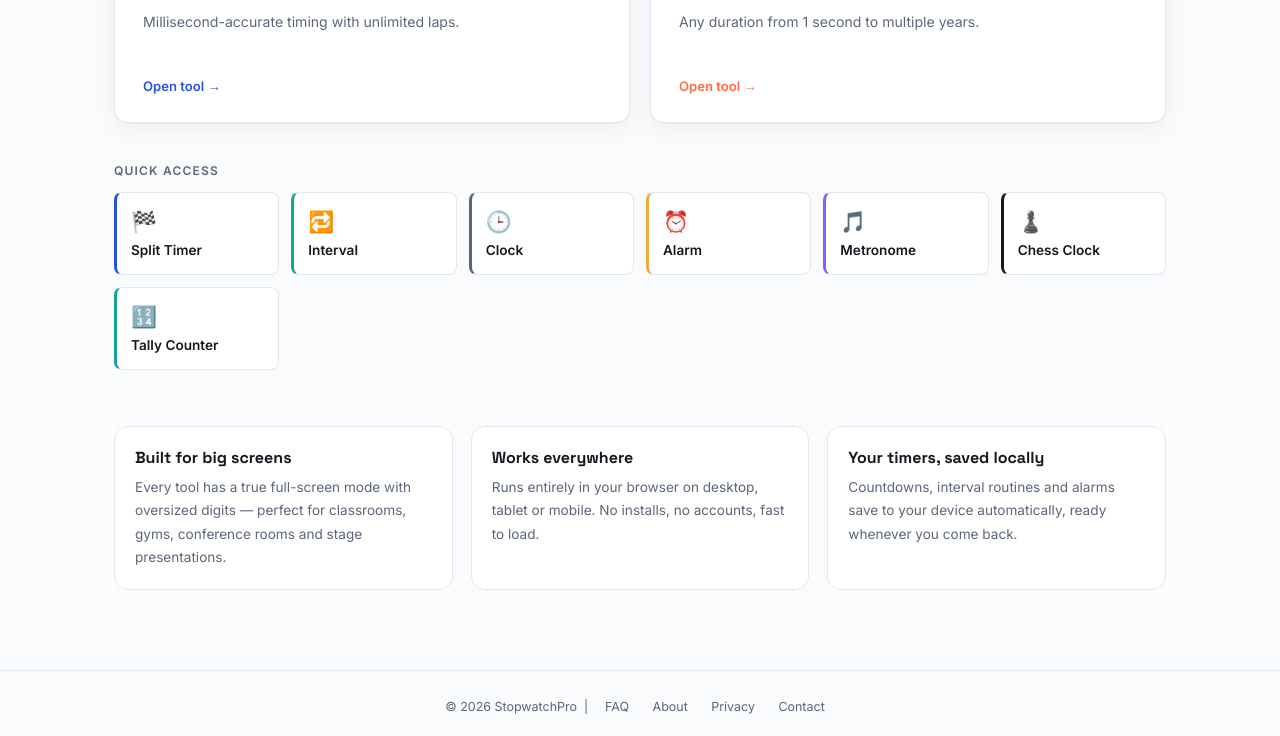
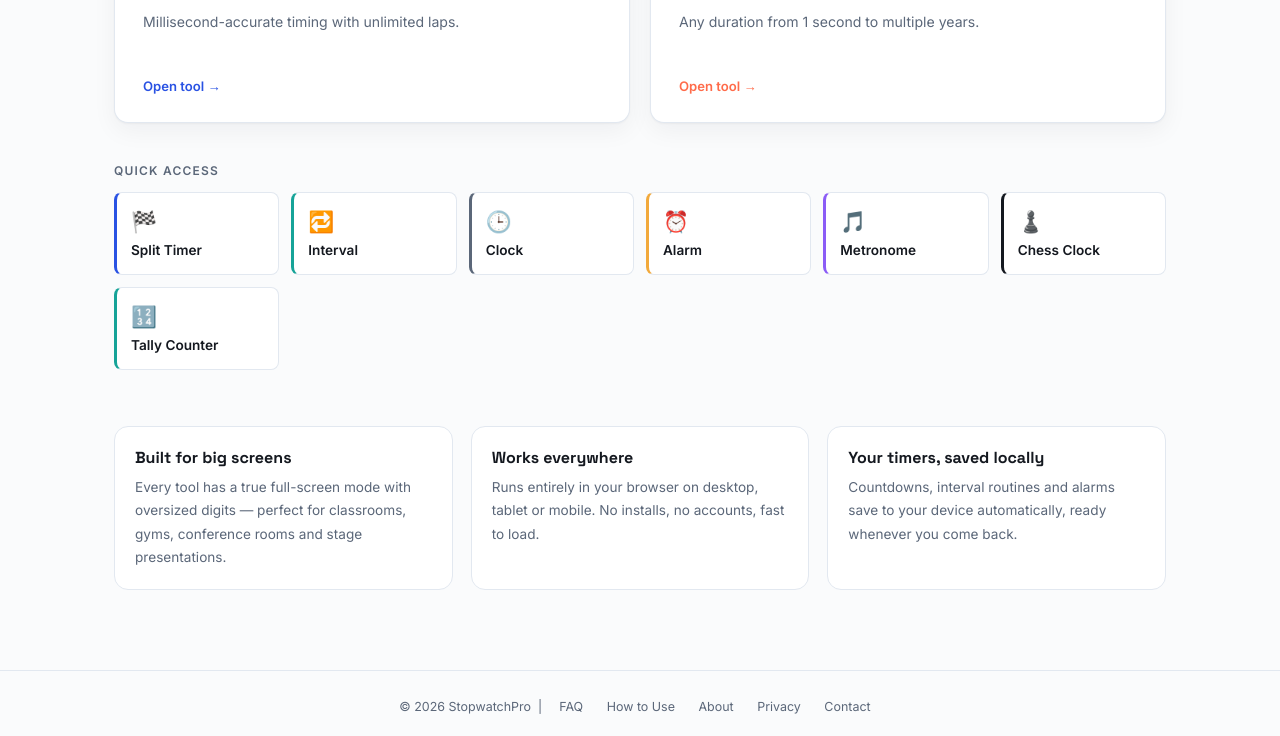
Before and after one commit to burrell001-max/stopwatchpro, a plain HTML site: page index.html in a window 1280 px wide. Shown: the part 512-1248 px from the top of the page. Drawn offline with Linux system fonts and the light colour scheme.

Commit message:
Update footer links in index.html

```diff
--- a/index.html
+++ b/index.html
@@ -474,7 +474,7 @@ footer a:hover{color:var(--text);}
 <footer>
   <p>© <span id="year"></span> StopwatchPro &nbsp;|&nbsp;
     <a href="faq.html" data-i18n="nav_faq">FAQ</a>
-    <a href="about.html" data-i18n="nav_about">About</a>
+    <a href="how-to-use.html">How to Use</a> <a href="about.html" data-i18n="nav_about">About</a>
     <a href="privacy.html" data-i18n="nav_privacy">Privacy Policy</a>
     <a href="contact.html" data-i18n="nav_contact">Contact</a>
   </p>
```
